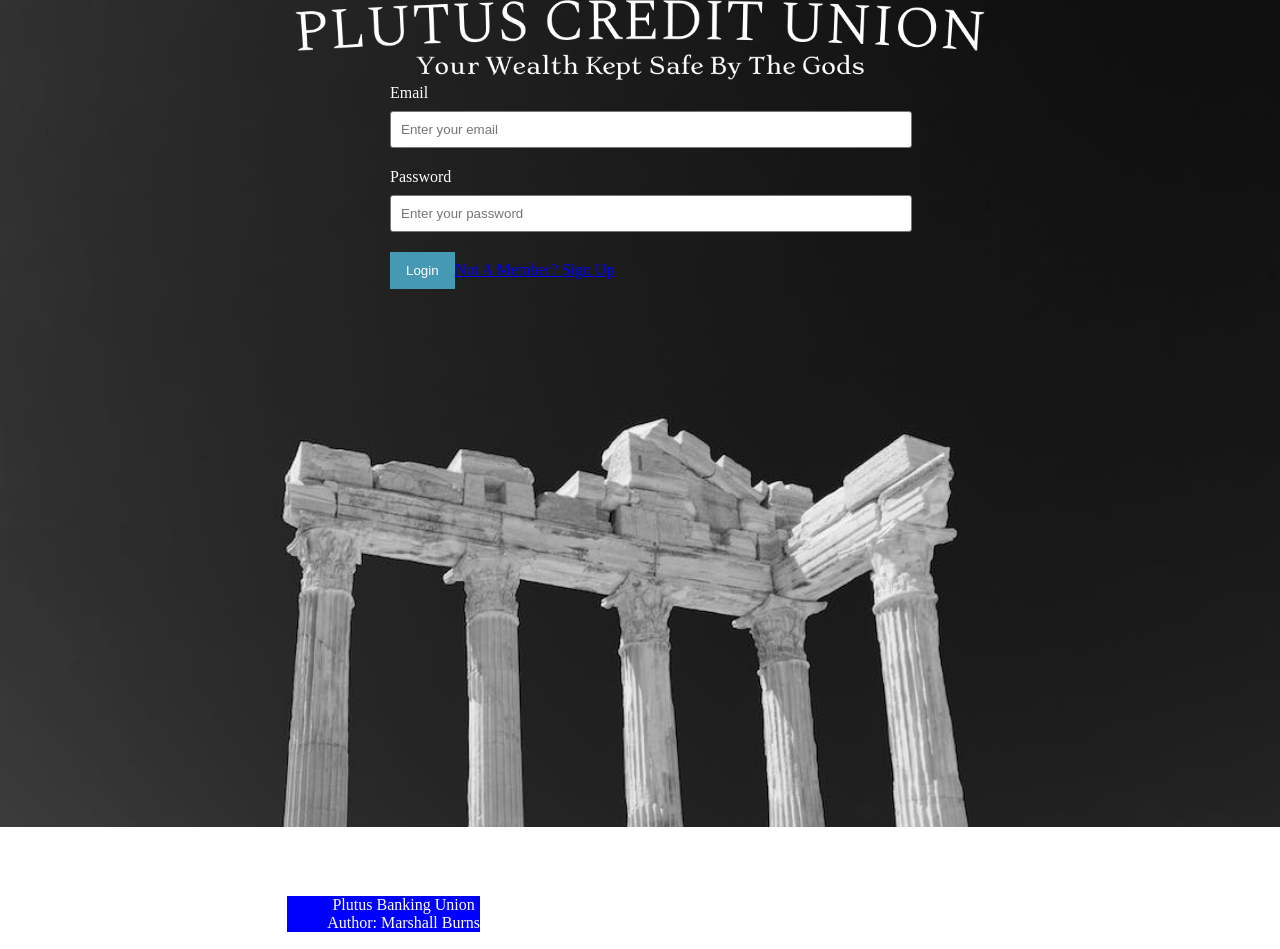
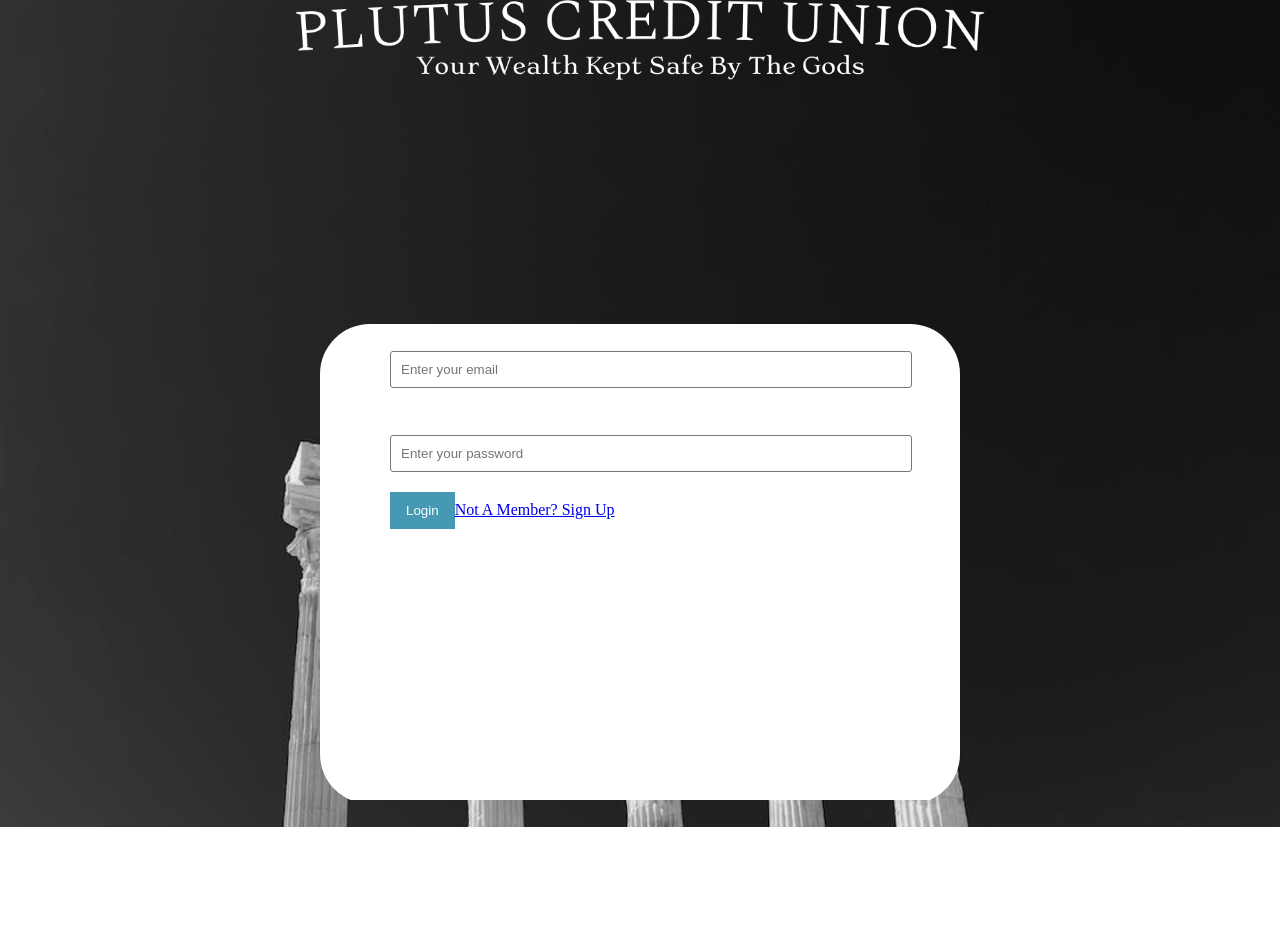
Before and after one commit to SchoolyB/Plutus, a React (Create React App) app: page /Login in a window 1280 px wide. Shown: the top 949 px of the page. After the commit the page ends 918 px from the top, so only its background shows below. Built offline with nearby package versions, Linux system fonts and the light colour scheme.

Commit message:
Add components/update login page styles/minor changes

```diff
--- a/src/App.js
+++ b/src/App.js
@@ -3,6 +3,8 @@ import Home from "./components/index"
 import Signup from "./components/Signup"
 import Login from "./components/Login"
 import Transactions from "./components/Transactions"
+import Contact from "./components/Contact"
+import About from "./components/About"
 import Footer from "./components/Footer"
 import { BrowserRouter as Router, Routes, Route } from "react-router-dom"
 import "./components/styles.css"
@@ -17,6 +19,8 @@ function App() {
         <Route path="/Login" element={<Login />} />
         <Route path="/Signup" element={<Signup />} />
         <Route path="/Transactions" element={<Transactions />} />
+        <Route path="/Contact" element={<Contact />} />
+        <Route path="/About" element={<About />} />
       </Routes>
       <Footer/>
     </Router>
--- a/src/components/About.jsx
+++ b/src/components/About.jsx
@@ -0,0 +1,7 @@
+import React from 'react'
+
+export default function About() {
+  return (
+    <div>About Plutus</div>
+  )
+}
--- a/src/components/Contact.jsx
+++ b/src/components/Contact.jsx
@@ -0,0 +1,7 @@
+import React from 'react'
+
+export default function Contact() {
+  return (
+    <div>Contact Me</div>
+  )
+}
--- a/src/components/Footer.jsx
+++ b/src/components/Footer.jsx
@@ -11,7 +11,7 @@ export default function Footer() {
     <div>
       <footer>
         <div id='footerElementsContainer'>
-         <div id='footerTextContainer'>
+         {/* <div id='footerTextContainer'>
           <ul id="footerText">
               <li>
               Plutus Banking Union
@@ -21,7 +21,7 @@ export default function Footer() {
               </li>
           </ul>
         </div>
-
+           */}
           <div id="footerLogosContainer">
 
           </div>
@@ -29,10 +29,10 @@ export default function Footer() {
         <div id='footerLinksContainer'>
           <ul>
             <li >
-              <a href="Contact" className='footerLinks'>Contact</a>
+              <a href="/Contact" className='footerLinks'>Contact</a>
             </li>
             <li>
-              <a href="About" className='footerLinks'>About</a>
+              <a href="/About" className='footerLinks'>About</a>
             </li>
             <li>
               <a href="https://github.com/SchoolyB" className='footerLinks' >GitHub</a>
--- a/src/components/Login.jsx
+++ b/src/components/Login.jsx
@@ -1,11 +1,27 @@
 import { Formik } from "formik";
-import * as EmailValidator from "email-validator";
 import * as Yup from "yup"
+import logo from "../assets/images/logos/logo-black-removebg-preview.png"
 
 
 
 const Login = () => (
-<Formik
+  <div
+    style={{
+      display: "flex",
+      justifyContent: "center"
+  }}>
+  <div id="loginContainer"
+      style={{
+        display: "flex",
+        flexDirection: "column",
+        backgroundColor: "white",
+        borderRadius: "50px",
+        marginTop: "15em",
+        display: "flex",
+        height: "30em",
+        width: "50%"
+      }}>
+      <Formik
   initialValues={{ email: "", password: "" }} //lets us know that initial values of the fields should always be blank
   onSubmit={(values, { setSubmitting }) => { // onsubmit callback that takes two params. values:whatever the user enters and an object
     setTimeout(() => {
@@ -74,9 +90,10 @@ const Login = () => (
         </form>
       );
     }}
-  </Formik>
+    </Formik>
+    </div>
 
-
+</div>
 );
 
 
--- a/src/components/index.jsx
+++ b/src/components/index.jsx
@@ -4,10 +4,9 @@ export default function Home() {
   return (
     <div id="homeBackground">
 
-      <div id='loginSignup'>
-        <button class='homeBtn'>Login <a href ="/login"></a> </button>
-        <button class='homeBtn'>SignUp<a href ="/signup"></a> </button>
-      <h1>THIS IS A TEST</h1>
+      <div id='loginSignupContainer'>
+        <button class='homeBtn'><a href ="/login">Login</a> </button>
+        <button class='homeBtn'><a href ="/signup">SignUp</a> </button>
       </div>
 
     </div>
--- a/src/components/styles.css
+++ b/src/components/styles.css
@@ -1,4 +1,4 @@
-, body, #root{
+html, body, #root{
   height: 100%;
 
 }
@@ -93,7 +93,7 @@ footer{
   height: 4em;
   width: 100%;
   margin: auto;
-  position: absolute; top: 55em;
+  position: absolute; top: 50em;
   justify-content: center;
   justify-content: flex-end;
 }
@@ -102,13 +102,19 @@ ul{
   list-style: none;
 
 }
-#footerTextContainer{
+/* #footerTextContainer{
 background-color: blue;
 position: relative; right: 50em;
 text-align: center;
 
+} */
+
+.footerLinks{
+  color: white;
+text-decoration: none;
 }
 
-.footerLinks{
-  color: greenyellow;
+#footerLinksContainer{
+position: relative; top: 3em;
+position: relative; right: 2em;
 }
```
Also changed, not shown: src/assets/images/logos/logo-black-removebg-preview.png (added).
